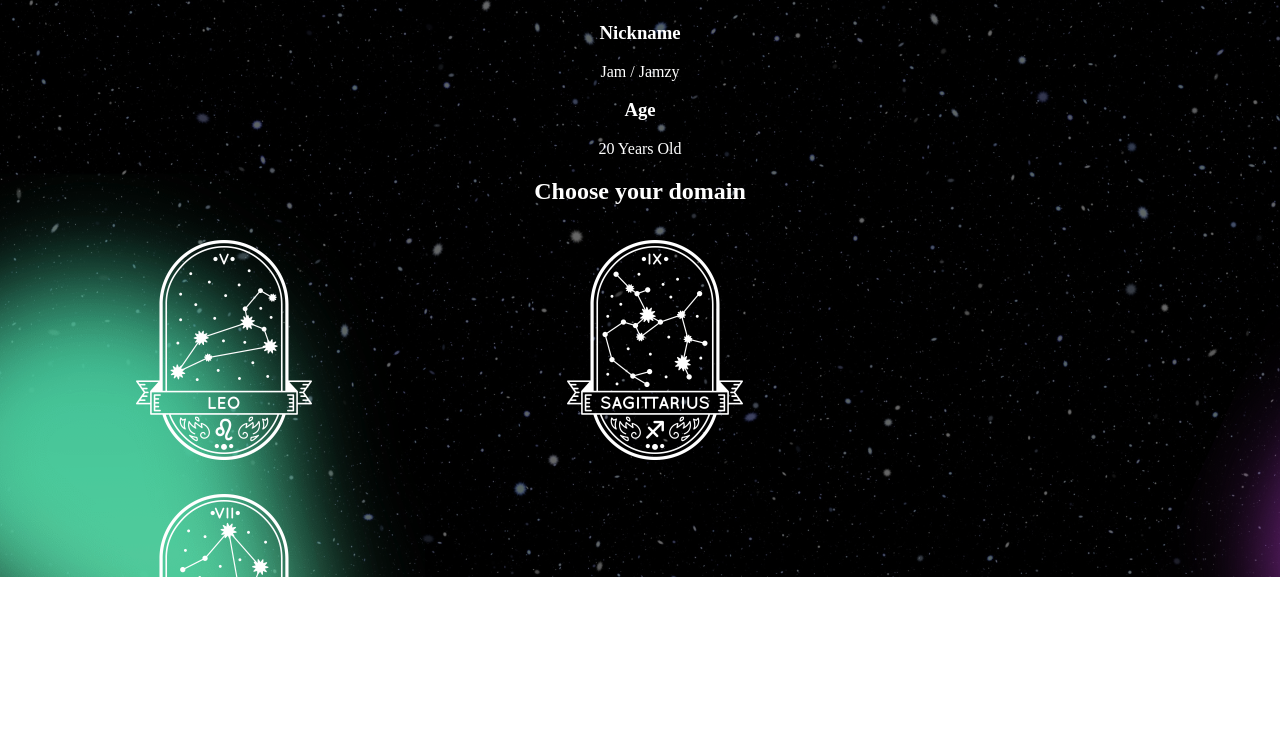
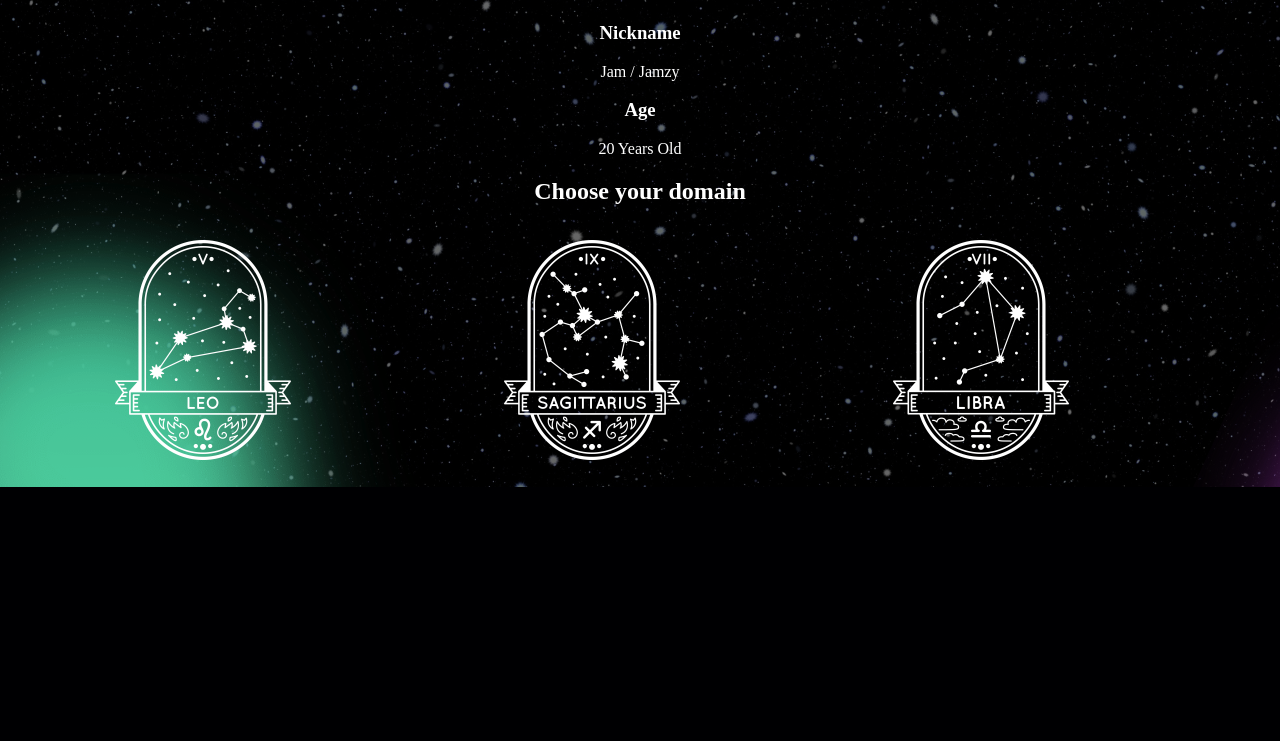
Before and after one commit to jtcuyugan/lab2, a PHP site: page / in a window 1280 px wide. Shown: the part 503-1244 px from the top of the page. After the commit the page ends 990 px from the top, so only its background shows below. Run offline with PHP 8.4, Linux system fonts and the light colour scheme.

Commit message:
Update index.css

```diff
--- a/week3/css/index.css
+++ b/week3/css/index.css
@@ -1,6 +1,6 @@
 .column {
   float: left;
-  width: 33.33%;
+  width: 30%;
   padding: 5px;
   }
 .row::after {
```
